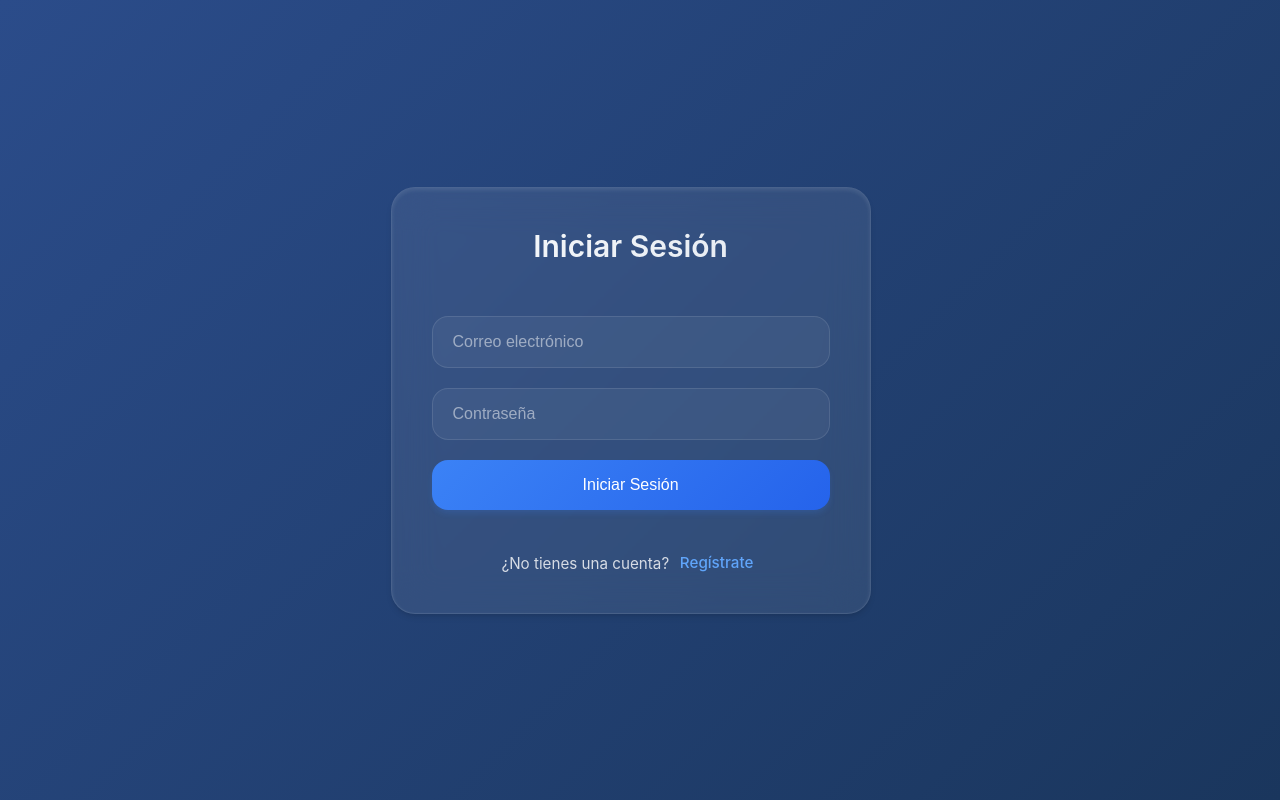
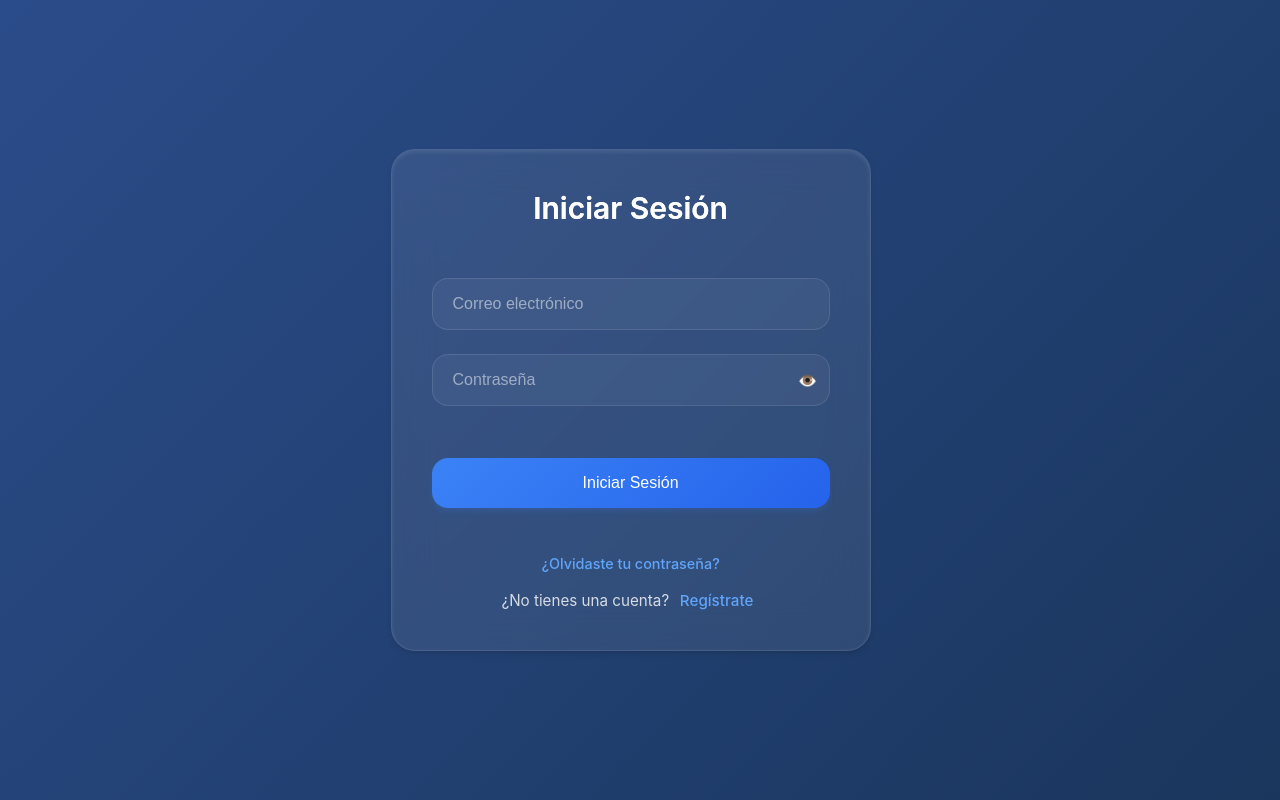
Before and after one commit to Xrivera27/LavamaticFrontend, a Vue app: page /login in a window 1280 px wide. Built offline with nearby package versions, Linux system fonts and the light colour scheme.

Commit message:
Se creo el modal de recuperar contraseña y ademas se añadi los campos de registro

```diff
--- a/package.json
+++ b/package.json
@@ -9,7 +9,8 @@
   },
   "dependencies": {
     "core-js": "^3.8.3",
-    "vue": "^3.2.13"
+    "vue": "^3.2.13",
+    "vue-router": "^4.5.0"
   },
   "devDependencies": {
     "@babel/core": "^7.12.16",
--- a/src/assets/css/loginStyle.css
+++ b/src/assets/css/loginStyle.css
@@ -35,6 +35,7 @@ html, body, #app {
   width: min(150%, 480px);
   margin: 1rem;
   margin-left: -20%;
+
   box-shadow:
       0 4px 6px -1px rgba(0, 0, 0, 0.1),
       0 2px 4px -1px rgba(0, 0, 0, 0.06),
@@ -56,7 +57,7 @@ h2 {
   background: linear-gradient(to right, #f8fafc, #e2e8f0);
   -webkit-background-clip: text;
   background-clip: text;
-  color: transparent;
+  color: white;
 }
 
 input {
@@ -153,3 +154,119 @@ a:hover {
     margin-bottom: 1rem;
   }
 }
+
+.password-container {
+  position: relative;
+  width: 100%;
+}
+
+.toggle-password {
+  position: absolute;
+  right: 12px;
+  top: 50%;
+  transform: translateY(-50%);
+  background: none;
+  border: none;
+  padding: 0;
+  width: auto;
+  height: auto;
+  cursor: pointer;
+  box-shadow: none;
+}
+
+.toggle-password:hover {
+  background: none;
+  transform: translateY(-50%);
+  box-shadow: none;
+}
+
+.forgot-password {
+  display: block;
+  text-align: center;
+  margin: 0.5rem 0;
+  font-size: 0.9rem;
+}
+
+.back-to-login {
+  display: block;
+  text-align: center;
+  margin-top: 1rem;
+}
+
+.recovery-text {
+  text-align: center;
+  color: rgba(255, 255, 255, 0.8);
+  font-size: 0.9rem;
+  margin-top: -1rem;
+  margin-bottom: 1rem;
+}
+
+.login-button {
+  margin-top: 1rem;
+}
+
+.links-container {
+  display: flex;
+  flex-direction: column;
+  gap: 1rem;
+  margin-top: 1.5rem;
+}
+
+.forgot-password {
+  text-align: center;
+  font-size: 0.9rem;
+  margin: 0;
+}
+
+.register-text {
+  margin: 0;
+}
+
+.input-group {
+  display: flex;
+  flex-direction: column;
+  gap: 1.5rem;
+}
+
+.login-button {
+  margin-top: 2rem;
+}
+
+.links-container {
+  display: flex;
+  flex-direction: column;
+  gap: 1rem;
+  margin-top: 1.5rem;
+}
+
+.forgot-password, .back-to-login {
+  text-align: center;
+  font-size: 0.9rem;
+  margin: 0;
+}
+
+.register-text {
+  margin: 0;
+}
+
+.recovery-text {
+  text-align: center;
+  color: rgba(255, 255, 255, 0.8);
+  font-size: 0.9rem;
+  margin: 0;
+}
+
+.same-position {
+  position: absolute;
+  top: 50%;
+  left: 50%;
+  transform: translate(-50%, -50%);
+  margin: 0 !important;
+}
+
+.recovery-text {
+  font-size: 0.9rem;
+  color: rgba(255, 255, 255, 0.8);
+  text-align: center;
+  margin-bottom: 1rem;
+}
--- a/src/components/LoginForm.vue
+++ b/src/components/LoginForm.vue
@@ -1,11 +1,58 @@
 <template>
-  <div class="auth-container">
-    <div class="auth-form">
-      <h2>Iniciar Sesión</h2>
-      <input type="email" v-model="loginEmail" placeholder="Correo electrónico" />
-      <input type="password" v-model="loginPassword" placeholder="Contraseña" />
-      <button @click="login">Iniciar Sesión</button>
-      <p>¿No tienes una cuenta? <a href="#" @click.prevent="$emit('switch-to-register')">Regístrate</a></p>
+  <div>
+    <!-- Vista de Login -->
+    <div v-if="!isRecoveryMode" class="auth-container">
+      <div class="auth-form">
+        <h2>Iniciar Sesión</h2>
+        <div class="input-group">
+          <input
+            type="email"
+            v-model="loginEmail"
+            placeholder="Correo electrónico"
+          />
+
+          <div class="password-container">
+            <input
+              :type="showPassword ? 'text' : 'password'"
+              v-model="loginPassword"
+              placeholder="Contraseña"
+            />
+            <button
+              type="button"
+              class="toggle-password"
+              @click="showPassword = !showPassword"
+            >
+              {{ showPassword ? '🔒' : '👁️' }}
+            </button>
+          </div>
+        </div>
+
+        <button @click="login" class="login-button">Iniciar Sesión</button>
+        <div class="links-container">
+          <a href="#" class="forgot-password" @click.prevent="switchToRecovery">¿Olvidaste tu contraseña?</a>
+          <p class="register-text">¿No tienes una cuenta? <a href="#" @click.prevent="$emit('switch-to-register')">Regístrate</a></p>
+        </div>
+      </div>
+    </div>
+
+    <!-- Vista de Recuperación -->
+    <div v-else class="auth-container same-position">
+      <div class="auth-form">
+        <h2>Recuperar Contraseña</h2>
+        <div class="input-group">
+          <p class="recovery-text">Ingresa tu correo electrónico para recibir un enlace de recuperación</p>
+          <input
+            type="email"
+            v-model="recoveryEmail"
+            placeholder="Correo electrónico"
+          />
+        </div>
+
+        <button @click="sendRecoveryEmail" class="login-button">Enviar enlace</button>
+        <div class="links-container">
+          <a href="#" class="back-to-login" @click.prevent="switchToLogin">Volver al inicio de sesión</a>
+        </div>
+      </div>
     </div>
   </div>
 </template>
@@ -17,14 +64,35 @@ export default {
     return {
       loginEmail: "",
       loginPassword: "",
+      showPassword: false,
+      isRecoveryMode: false,
+      recoveryEmail: ""
     };
   },
   methods: {
     login() {
       alert(`Iniciando sesión con: ${this.loginEmail}`);
     },
+    switchToRecovery() {
+      this.isRecoveryMode = true;
+      this.recoveryEmail = this.loginEmail;
+    },
+    switchToLogin() {
+      this.isRecoveryMode = false;
+      this.recoveryEmail = "";
+    },
+    sendRecoveryEmail() {
+      if (!this.recoveryEmail) {
+        alert('Por favor, ingresa tu correo electrónico');
+        return;
+      }
+      alert(`Se enviará un enlace de recuperación a: ${this.recoveryEmail}`);
+      this.switchToLogin();
+    }
   },
 };
 </script>
 
+
+
 <style src="@/assets/css/loginStyle.css" scoped></style>
--- a/src/components/RegisterForm.vue
+++ b/src/components/RegisterForm.vue
@@ -2,10 +2,50 @@
   <div class="auth-container">
     <div class="auth-form">
       <h2>Crear Cuenta</h2>
-        <input type="text" v-model="registerName" placeholder="Nombre" />
-        <input type="email" v-model="registerEmail" placeholder="Correo electrónico" />
-        <input type="password" v-model="registerPassword" placeholder="Contraseña" />
-        <button @click="register">Registrarse</button>
+      <input
+        type="text"
+        v-model="form.nombre"
+        placeholder="Nombre completo"
+        required
+      />
+
+      <input
+        type="email"
+        v-model="form.email"
+        placeholder="Correo electrónico"
+        required
+      />
+
+      <div class="password-container">
+        <input
+          :type="showPassword ? 'text' : 'password'"
+          v-model="form.password"
+          placeholder="Contraseña"
+          required
+        />
+        <button
+          type="button"
+          class="toggle-password"
+          @click="showPassword = !showPassword"
+        >
+          {{ showPassword ? '🔒' : '👁️' }}
+        </button>
+      </div>
+
+      <input
+        type="tel"
+        v-model="form.telefono"
+        placeholder="Teléfono"
+        required
+      />
+
+      <input
+        v-model="form.direccion"
+        placeholder="Dirección completa"
+        rows="3"
+        required
+      >
+      <button @click="register" :disabled="!isFormValid">Registrarse</button>
       <p>¿Ya tienes una cuenta? <a href="#" @click.prevent="$emit('switch-to-login')">Inicia Sesión</a></p>
     </div>
   </div>
@@ -16,17 +56,46 @@
   name: 'RegisterForm',
   data() {
     return {
-        registerName: "",
-        registerEmail: "",
-        registerPassword: "",
+      form: {
+        nombre: "",
+        email: "",
+        password: "",
+        telefono: "",
+        direccion: "",
+      },
+      showPassword: false
     };
+  },
+  computed: {
+    isFormValid() {
+      return this.form.nombre &&
+             this.form.email &&
+             this.form.password &&
+             this.form.telefono &&
+             this.form.direccion;
+    }
   },
   methods: {
     register() {
-        alert(`Registrando usuario: ${this.registerName} con email: ${this.registerEmail}`);
+      if (!this.isFormValid) {
+        alert('Por favor, complete todos los campos');
+        return;
+      }
+
+      const userData = {
+        ...this.form,
+        id_rol: 2,
+        activo: true,
+        fecha_creacion: new Date().toISOString()
+      };
+
+      console.log('Datos de registro:', userData);
+      alert(`Registrando usuario: ${this.form.nombre} con email: ${this.form.email}`);
     },
   },
 };
 </script>
 
+
+
 <style src="@/assets/css/loginStyle.css" scoped></style>
--- a/src/main.js
+++ b/src/main.js
@@ -1,4 +1,7 @@
 import { createApp } from 'vue'
 import App from './App.vue'
+import router from './router' // Importamos el router
 
-createApp(App).mount('#app')
+const app = createApp(App)
+app.use(router) // Usamos el router
+app.mount('#app')
--- /dev/null
+++ b/src/router/index.js
@@ -0,0 +1,27 @@
+import { createRouter, createWebHistory } from 'vue-router'
+import LoginForm from '../components/LoginForm.vue'
+import RegisterForm from '../components/RegisterForm.vue'
+
+const routes = [
+  {
+    path: '/',
+    redirect: '/login'
+  },
+  {
+    path: '/login',
+    name: 'login',
+    component: LoginForm
+  },
+  {
+    path: '/register',
+    name: 'register',
+    component: RegisterForm
+  }
+]
+
+const router = createRouter({
+  history: createWebHistory(process.env.BASE_URL),
+  routes
+})
+
+export default router
```
Also changed, not shown: 1 other file (tests, documents, lock files or other folders). Lines whose indentation alone changed are shown as unchanged.
